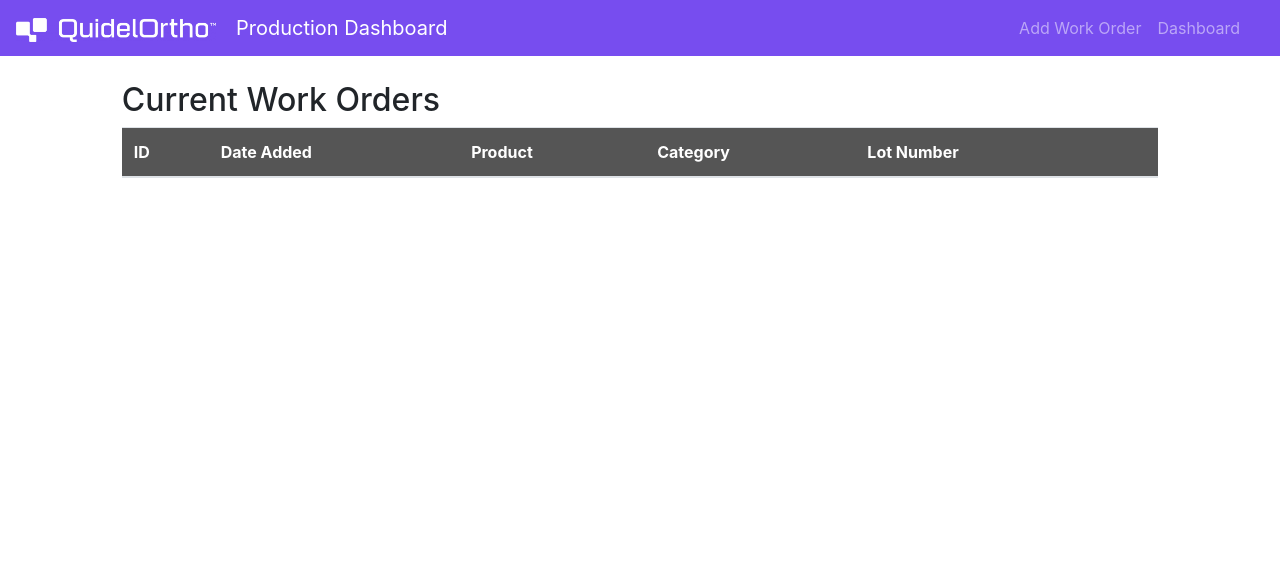
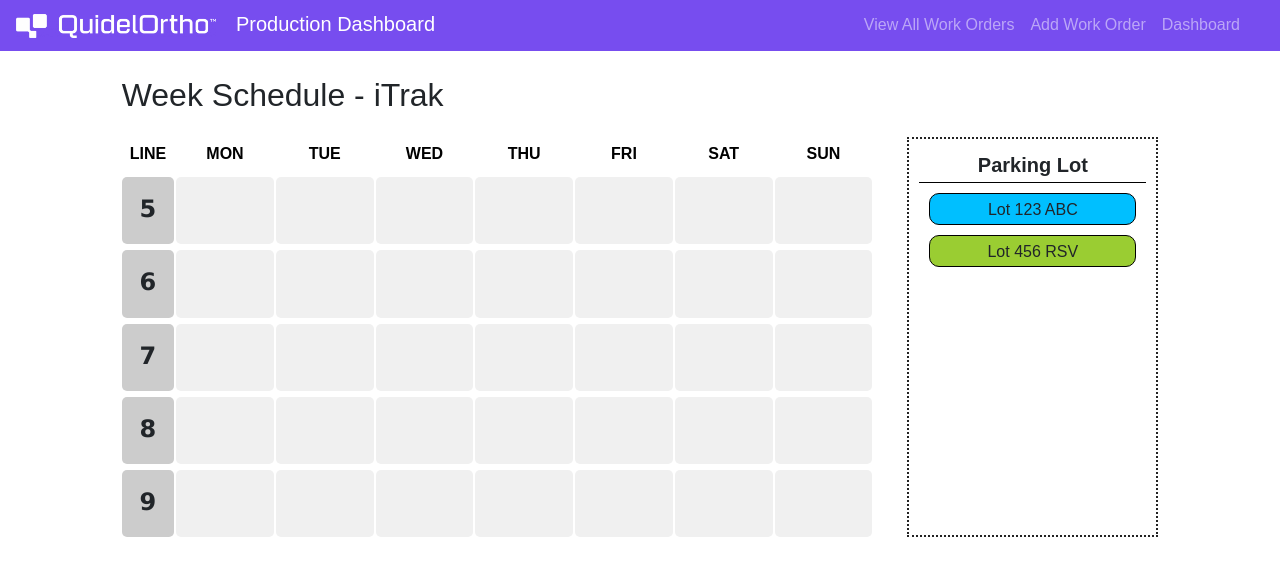
Before and after one commit to gsfran/qmfg-tools, a Flask app: page / in a window 1280 px wide. Shown: the top 576 px of the page. Run offline with Flask 2, Linux system fonts and the light colour scheme; data that the repository does not hold is empty; some libraries are stand-ins or nearby versions.

Commit message:
working schedule page

```diff
--- a/application/__init__.py
+++ b/application/__init__.py
@@ -13,8 +13,5 @@ db = SQLAlchemy(app)
 def create_tables():
     db.create_all()
 
-# with app.app_context():
-#     db.create_all()
-
 from application import routes
 # from application.machines import iTrak
--- a/application/routes.py
+++ b/application/routes.py
@@ -10,6 +10,11 @@ import json
 def index():
     entries = ScheduledJobs.query.order_by(ScheduledJobs.date.desc()).all()
     return render_template('index.html', entries=entries)
+
+@app.route('/view-all')
+def view_work_orders():
+    entries = ScheduledJobs.query.order_by(ScheduledJobs.date.desc()).all()
+    return render_template('workorders.html', entries=entries)
 
 @app.route('/add', methods=["POST", "GET"])
 def add_work_order():
--- a/application/templates/.main.css
+++ b/application/static/style.css
@@ -6,125 +6,69 @@
 }
 
 body {
-    background-color: var(--bg_purple);
+    background-color: #fff;
     font: 1em sans-serif;
-    min-width: 800px;
+    min-width: 600px;
 }
-
-/* Page Header */
-.header {
-    width: 100%;
-    min-width: 800px;
-    font-family: 'Trebuchet MS', 'Lucida Sans Unicode', 'Lucida Grande', 'Lucida Sans', Arial, sans-serif;
-    color: #ffffff;
-    text-align: center;
-}
-.header.main {
-    font-size: 4rem;
-    font-weight: bolder;
-    height: 40px;
-    line-height: 0px;
-}
-.header.sub {
-    font-size: 1.25rem;
-    font-weight: bold;
-    height: 40px;
-    line-height: 0px;
-}
-
-/* Top Navigation Bar #region */
-.nav_bar {
-    width: 100%;
-    min-width: 800px;
-    height: 40px;
-    display: inline-flex;
-    /* overflow: hidden; */
-    background-color: var(--bg_purple);
-    float: left;
-    list-style: none;
-}
-
-.nav_bar li {
-    width: 20%;;
-    min-width: 100px;
-    overflow-block: clip;
-    overflow-inline: visible;
-    font-weight: bolder;
-    color: #fff;
-    text-align: center;
-    text-decoration: none;
-    line-height: 40px;
-}
-
-li.nav_link:hover {
-    background-color: #ffffff;
-    color: var(--bg_purple);
-}
-/* #endregion */
-
-
 
 .main_block {
     display: inline-flex;
+    margin-top: 15px;
 
     width: 100%;
     height: auto;
-    min-width: 1000px;
-    min-height: 300px;
+    min-width: 400px;
+    min-height: 400px;
+    overflow-inline: auto;
 
     background-color: #fff;
-    padding-block: 10px;
-    border-top: 2px solid #000;
-}
-
-/* Left  Sidebar */
-.side_bar {
-    width: 7.5%;
-    height: auto;
-    float:inline-start;
-    text-align: center;
-    margin-inline: 5px;
-    border: 5px dashed orange;
 }
 
 /* Parking Lot */
 .parking_lot {
     display: block;
     width: 25%;
+    min-width: 200px;
     height: auto;
+    overflow: auto;
+
     text-align: center;
-    margin-inline: 5px;
-    /* border: 5px dashed limegreen; */
+    padding: 10px;
+    margin-left: 35px;
+    border: 2px dotted #222;
 }
 
 .parking_lot li {
-    line-height: 1fr;
+    /* line-height: 1fr; */
     width: auto;
     list-style: none;
 }
 
 li.parking_lot_header {
-    background-color: var(--light_grey);
+    background-color: #fff;
+    font-size: 1.25em;
+    font-weight: bolder;
     width: auto;
-    height: .25fr;
-    line-height: .5fr;
-    border: 2px solid #000;
+    margin-bottom: 10px;
+    border-bottom: 1px solid #000;
+    padding: 5px;
 }
 
 
 /* Week View */
-.calendar {
+.schedule {
     display: grid;
-    grid-column-gap: 1px;
-    grid-row-gap: 2px;
+    grid-column-gap: 2px;
+    grid-row-gap: 6px;
 
     background-color: #fff;
-    width: 67.5%;
-    /* min-width: 500px; */
+    width: 75%;
+    min-width: 600px;
     height: auto;
-    float: left;
-    margin-inline: 5px;
-    overflow: hidden;
+
+    aspect-ratio: 2.5 / 1;
+
+    /* float: left; */
 }
 
 .weekly-byline {
@@ -146,44 +90,48 @@ li.parking_lot_header {
 } */
 
 /* GENERAL ITEM SETUP */
-.calendar li {
+.schedule li {
     padding: 0.5rem;
     display: inline-block;
 }
 .corner {
-    color: #fff;
-    background-color: var(--dark_grey);
-    font-weight: bolder;
+    color: #000;
+    background-color: #fff;
+    font-weight: bold;
     text-align: center;
-    border: 2px solid #000;
+    /* border-bottom: 2px solid #000; */
 }
 .weekday_header {
-    background-color: var(--bg_purple);
+    background-color: #fff;
     text-align: center;
-    color: #ffffff;
+    color: #000;
     font-weight: bolder;
-    border: 2px solid black;
+    /* border-bottom: 1px solid #000; */
+    border-radius: 5px;
 }
 .machine_index {
-    background-color: #ddd;
-    line-height: 5rem;
-    font-size: 2em;
+    background-color: #ccc;
+    line-height: 3rem;
+    font-size: 1.5em;
     text-align: center;
     font-weight: bolder;
     font-family:Verdana, Geneva, Tahoma, sans-serif;
-    border: 2px solid #000;
+    border-radius: 5px;
 }
 .day {
-    background-color: var(--faint_purple);
-    border-block: 2px solid #000;
-    border-inline: 2px dashed var(--dark_grey)
+    background-color: #f0f0f0;
+    border-radius: 5px;
 }
 
 .work_order {
-    background-color: yellow;
+    background-color: deepskyblue;
     position: relative;
-    height: auto;
+    height: 2em;
+    line-height: 2em;
     width: auto;
+    margin: 10px;
+    border: 1px solid #000;
+    border-radius: 10px;
 }
 
 /* WORK ORDER TYPES */
--- a/application/templates/index.html
+++ b/application/templates/index.html
@@ -1,33 +1,74 @@
 {% extends 'layout.html' %}
 {% block content %}
+<link rel="stylesheet" href="/static/style.css" />
 <div class="col-sm-10 ml-auto mr-auto ">
-    <H2>Current Work Orders</H2>
-    <table class="table">
-        <thead style="background-color: #555; color: #ffffff;">
-            <tr>
-                <th scope="col">ID</th>
-                <th scope="col">Date Added</th>
-                <th scope="col">Product</th>
-                <th scope="col">Category</th>
-                <th scope="col">Lot Number</th>
-                <th scope="col"></th>
-            </tr>
-        </thead>
-        <tbody>
-            {% for entry in entries %}
-            <tr>
-                <th scope="row">{{loop.index}}</th>
-                <td>{{ entry.date.strftime("%m-%d-%Y") }}</td>
-                <td>{{ entry.product }}</td>
-                <td>{{ entry.category }}</td>
-                <td>{{ entry.lot_number }}</td>
-                <td><a href="{{ url_for('delete', entry_id = entry.id) }}"
-                    class="btn btn-outline-dark btn-sm">Edit</a>
-                    <a href="{{ url_for('delete', entry_id = entry.id) }}"
-                        class="btn btn-outline-danger btn-sm">Remove</a></td>
-            </tr>
-            {% endfor %}
-        </tbody>
-    </table>
+    <H2>Week Schedule - iTrak</H2>
+    <div class="main_block">
+    <div class="schedule weekly-byline" id="grid_div">
+        <!-- <ul> -->
+
+        <!--  WEEK DAYS  -->
+        <li class="weekday_header mon">MON</li>
+        <li class="weekday_header tue">TUE</li>
+        <li class="weekday_header wed">WED</li>
+        <li class="weekday_header thu">THU</li>
+        <li class="weekday_header fri">FRI</li>
+        <li class="weekday_header sat">SAT</li>
+        <li class="weekday_header sun">SUN</li>
+
+        <!--  PRODUCTION LINES  -->
+        <li class="machine_index line_5">5</li>
+        <li class="machine_index line_6">6</li>
+        <li class="machine_index line_7">7</li>
+        <li class="machine_index line_8">8</li>
+        <li class="machine_index line_9">9</li>
+
+        <!--  TOP LEFT CORNER FILLER  -->
+        <li class="corner">LINE</li>
+
+        <!--  EMPTY CELL FILLERS -->
+        <li class="day"></li>
+        <li class="day"></li>
+        <li class="day"></li>
+        <li class="day"></li>
+        <li class="day"></li>
+        <li class="day"></li>
+        <li class="day"></li>
+        <li class="day"></li>
+        <li class="day"></li>
+        <li class="day"></li>
+        <li class="day"></li>
+        <li class="day"></li>
+        <li class="day"></li>
+        <li class="day"></li>
+        <li class="day"></li>
+        <li class="day"></li>
+        <li class="day"></li>
+        <li class="day"></li>
+        <li class="day"></li>
+        <li class="day"></li>
+        <li class="day"></li>
+        <li class="day"></li>
+        <li class="day"></li>
+        <li class="day"></li>
+        <li class="day"></li>
+        <li class="day"></li>
+        <li class="day"></li>
+        <li class="day"></li>
+        <li class="day"></li>
+        <li class="day"></li>
+        <li class="day"></li>
+        <li class="day"></li>
+        <li class="day"></li>
+        <li class="day"></li>
+        <li class="day"></li>
+        <!-- </ul> -->
+    </div>
+    <div class="parking_lot">
+        <li class="parking_lot_header">Parking Lot</li>
+        <li class="work_order blue_product">Lot 123 ABC</li>
+        <li class="work_order green_product">Lot 456 RSV</li>
+    </div>
+</div>
 </div>
 {% endblock %}
--- a/application/templates/layout.html
+++ b/application/templates/layout.html
@@ -32,6 +32,7 @@
             </button>
             <div class="collapse navbar-collapse" id="navbarNavAltMarkup">
               <div class="navbar-nav ml-auto mr-3">
+                <a class="nav-item nav-link" href="{{ url_for('view_work_orders') }}">View All Work Orders</a>
                 <a class="nav-item nav-link" href="{{ url_for('add_work_order') }}">Add Work Order</a>
                 <a class="nav-item nav-link" href="{{ url_for('dashboard') }}">Dashboard</a>
               </div>
--- a/run.py
+++ b/run.py
@@ -1,5 +1,5 @@
 from application import app
 
 if __name__ == '__main__':
-    app.run(host='10.25.20.153', port=5000, debug=True)
-    # app.run(host='127.0.0.1', port=5000, debug=True)
+    # app.run(host='10.25.20.153', port=5000, debug=True)
+    app.run(host='127.0.0.1', port=5000, debug=True)
```
Also changed, not shown: application/templates/css_grid_index.html (+10 -3 lines), application/templates/workorders.html (added, +33 -0 lines).
